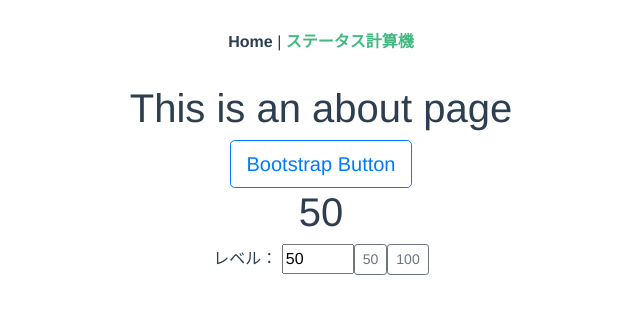
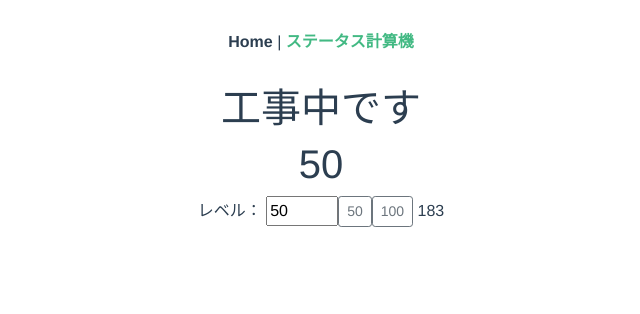
Before and after one commit to lefmarna/pokemonote-web-old, a Vue app: page /calc-stats in a window 1280 px wide. Shown: the top 314 px of the page, without its empty margins (319-959 px from the left). Built offline with nearby package versions, Linux system fonts and the light colour scheme.

Commit message:
computedの動作を確認

```diff
--- a/src/views/CalcStats.vue
+++ b/src/views/CalcStats.vue
@@ -1,13 +1,13 @@
 <template>
   <div class="about">
-    <h1>This is an about page</h1>
-    <b-button size="lg" variant="outline-primary">Bootstrap Button</b-button>
+    <h1>工事中です</h1>
     <h1>{{ lv }}</h1>
     <div>
       レベル：
       <input type="number" id="lv" min="1" max="100" v-model.number="lv" />
       <button class="btn btn-outline-secondary btn-sm" v-on:click="lv=50">50</button>
       <button class="btn btn-outline-secondary btn-sm" v-on:click="lv=100">100</button>
+      {{ hp }}
     </div>
   </div>
 </template>
@@ -18,8 +18,29 @@ export default {
   data() {
     return {
       lv: 50,
-      nature: "いじっぱり"
+      nature: "いじっぱり",
+      values: [
+        { name: "ＨＰ", iv: 31, ev: 0, bs: 108, calc: "hp" },
+        { name: "攻撃", iv: 31, ev: 0, bs: 130, calc: "attack" },
+        { name: "防御", iv: 31, ev: 0, bs: 95, calc: "defence" },
+        { name: "特攻", iv: 31, ev: 0, bs: 80, calc: "spAttack" },
+        { name: "特防", iv: 31, ev: 0, bs: 85, calc: "spDefence" },
+        { name: "素早", iv: 31, ev: 0, bs: 102, calc: "speed" }
+      ]
     };
+  },
+  computed: {
+    hp() {
+      return (
+        Math.floor(
+          ((this.values[0].bs * 2 + this.values[0].iv + Math.floor(this.values[0].ev / 4)) *
+            this.lv) /
+            100
+        ) +
+        10 +
+        this.lv
+      )
+    }
   }
 };
 </script>
```
